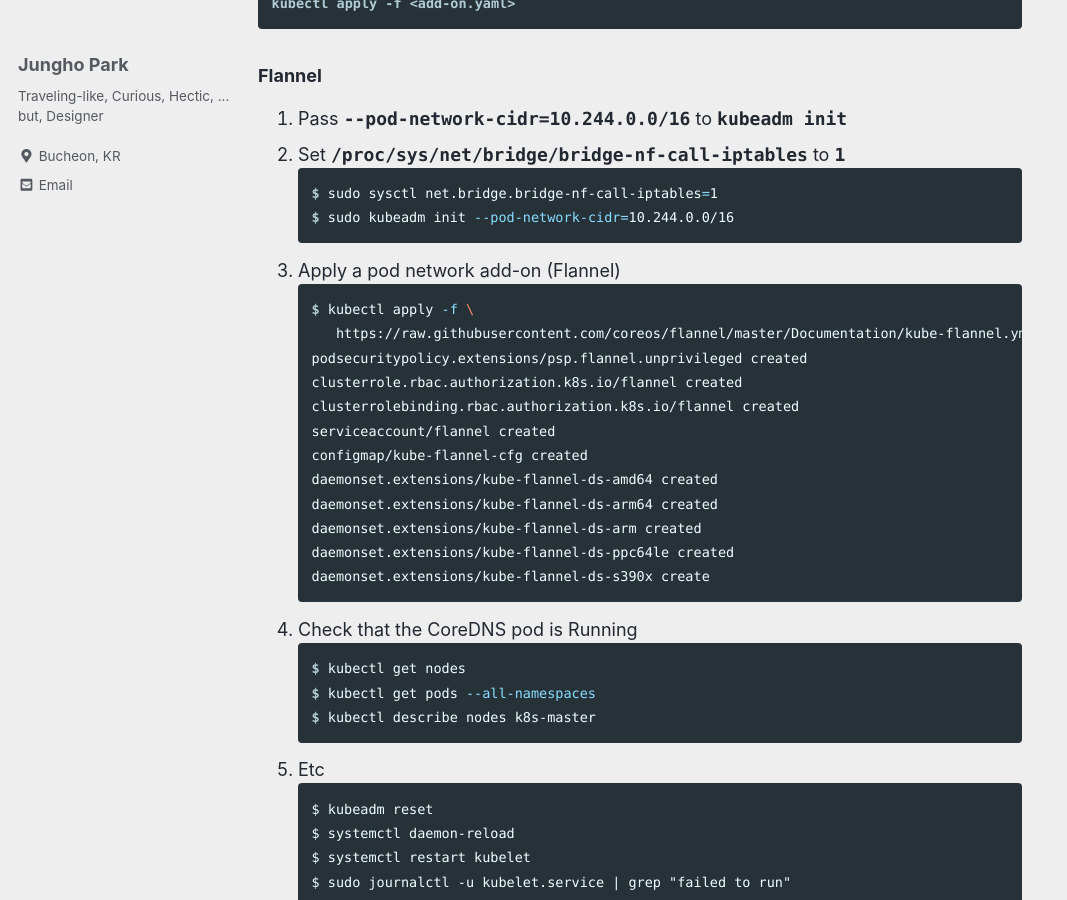
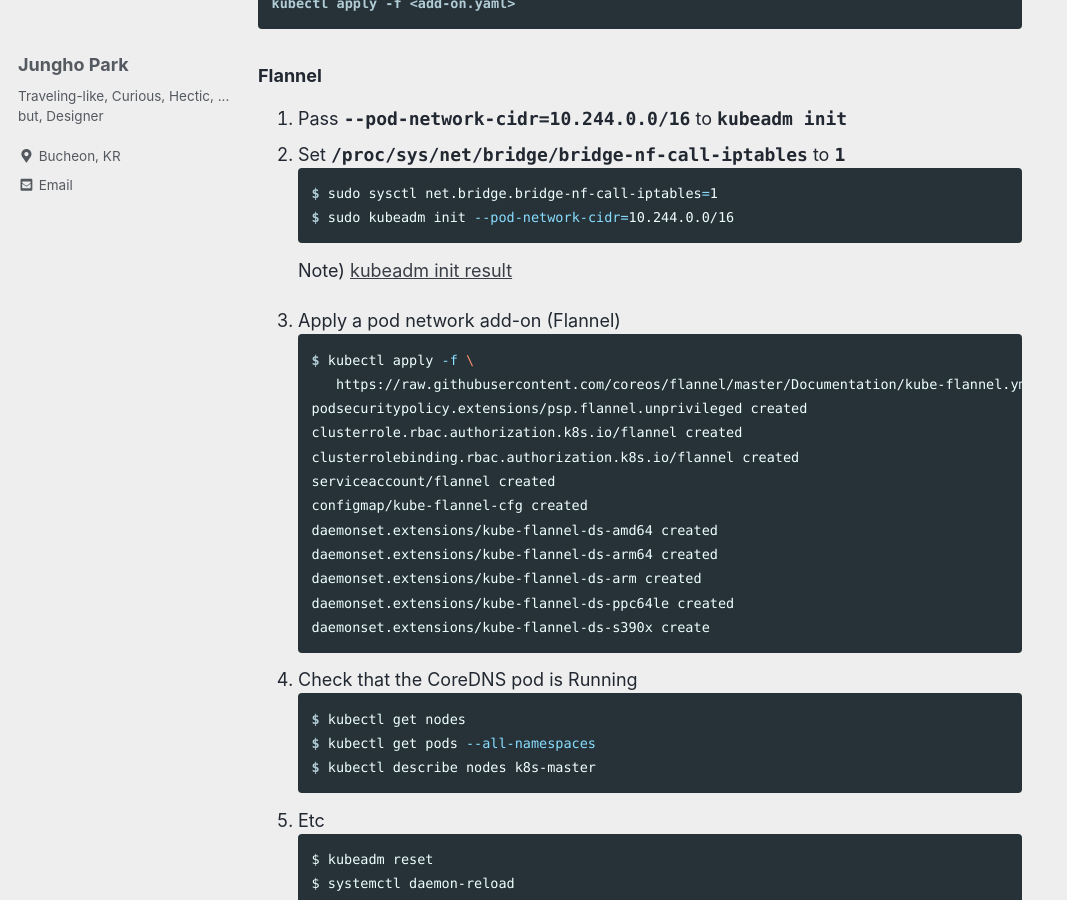
Before and after one commit to unipark00/tekrepo, a Jekyll site: the page built from _posts/2019-04-07-configure-k8s-cluster.md, in a window 1280 px wide and 900 px high, scrolled down 2063 px. Shown: the whole window, without its empty margins (0-1067 px from the left). Built offline with Jekyll 4.4.1, drawn with Linux system fonts in a browser that asks for light colours; cached includes are drawn as plain includes.

Commit message:
Update 2019-04-07-configure-k8s-cluster.md

````diff
--- a/_posts/2019-04-07-configure-k8s-cluster.md
+++ b/_posts/2019-04-07-configure-k8s-cluster.md
@@ -64,6 +64,7 @@ kubectl apply -f <add-on.yaml>
 $ sudo sysctl net.bridge.bridge-nf-call-iptables=1
 $ sudo kubeadm init --pod-network-cidr=10.244.0.0/16
 ```
+Note) [kubeadm init result](https://github.com/unipark00/tekrepo/blob/master/_posts/kubeadm_init.txt)
 3. Apply a pod network add-on (Flannel)
 ```console
 $ kubectl apply -f \
@@ -85,7 +86,6 @@ $ kubectl get nodes
 $ kubectl get pods --all-namespaces
 $ kubectl describe nodes k8s-master
 ```
-
 5. Etc
 ```
 $ kubeadm reset
````
